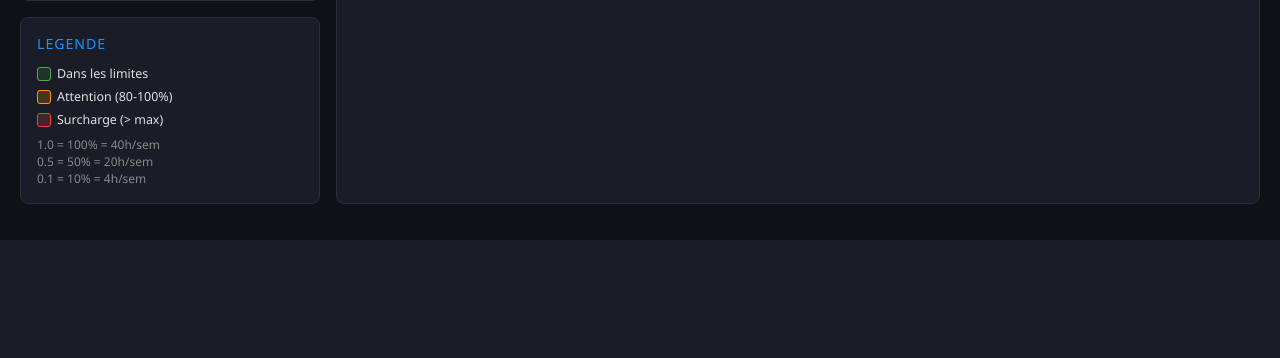
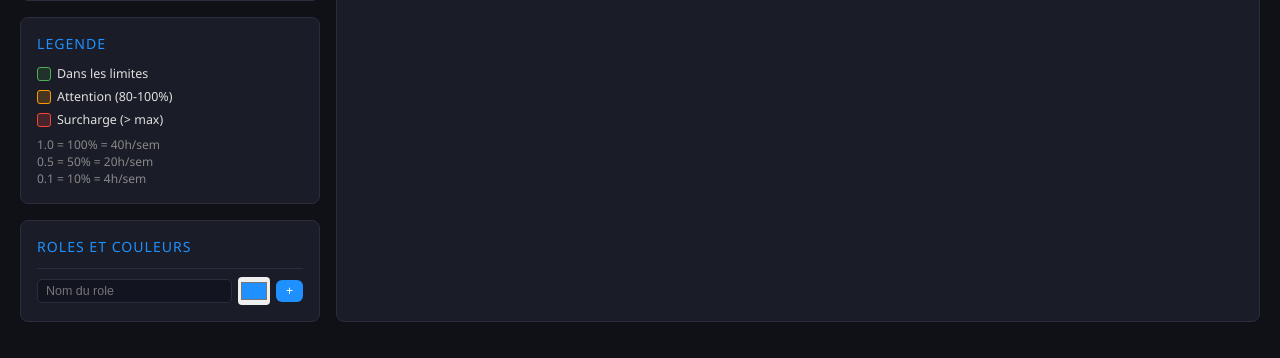
Before and after one commit to beyp/ProjectMind, a Python web app: template templates/capacity.html in a window 1280 px wide. Shown: the part 727-1085 px from the top of the page. Before the commit the page ends 967 px from the top, so only its background shows below. Run offline with Jinja, Linux system fonts and the light colour scheme; the template is opened without the code that fills it, so the values that code supplies are empty.

Commit message:
feat: role_colors from DB via Jinja2, role management UI, auto-color on role input

```diff
--- a/templates/capacity.html
+++ b/templates/capacity.html
@@ -212,6 +212,36 @@ header h1{color:var(--accent);font-size:1.05rem;}
         1.0 = 100% = 40h/sem<br>
         0.5 = 50% = 20h/sem<br>
         0.1 = 10% = 4h/sem
+      </div>
+    </div>
+
+    <!-- Gestion des rôles -->
+    <div class="card">
+      <div class="card-ttl">Roles et couleurs</div>
+      <div id="roles-list-mgmt" style="margin-bottom:10px;">
+        {% for rc in role_colors %}
+        <div style="display:flex;align-items:center;gap:6px;padding:3px 0;font-size:0.8rem;">
+          <span style="width:12px;height:12px;border-radius:50%;background:{{ rc.color }};
+            flex-shrink:0;border:1px solid rgba(255,255,255,0.2);"></span>
+          <span style="flex:1;">{{ rc.role }}</span>
+          <span style="font-size:0.7rem;color:var(--dim);">{{ rc.color }}</span>
+          <button class="del-role-btn" data-role="{{ rc.role }}"
+            style="background:none;border:none;color:var(--red);cursor:pointer;
+              font-size:0.8rem;padding:0 4px;"
+            title="Supprimer ce role">&times;</button>
+        </div>
+        {% endfor %}
+      </div>
+      <!-- Ajouter un rôle -->
+      <div style="border-top:1px solid var(--border);padding-top:8px;margin-top:4px;">
+        <div style="display:flex;gap:6px;align-items:center;">
+          <input id="new-role-name" type="text" placeholder="Nom du role"
+            style="flex:1;background:#12141f;border:1px solid var(--border);color:var(--text);
+              padding:4px 8px;border-radius:5px;font-size:0.78rem;">
+          <input id="new-role-color" type="color" value="#1E90FF"
+            style="width:32px;height:28px;padding:1px;border:none;cursor:pointer;border-radius:4px;">
+          <button class="btn btn-p" id="btn-add-role" style="font-size:0.75rem;padding:4px 10px;">+</button>
+        </div>
       </div>
     </div>
   </div>
@@ -469,66 +499,50 @@ document.addEventListener('DOMContentLoaded', function() {
   });
 
   // Ajouter ressource
-  // Palette couleurs par rôle (sync avec server)
-  var ROLE_COLORS = {
-    "PM":             "#E74C3C",
-    "BA":             "#3498DB",
-    "SME":            "#27AE60",
-    "Lead":           "#8E44AD",
-    "Dev":            "#1ABC9C",
-    "Analyst":        "#2980B9",
-    "OD Data CoreHR": "#F39C12",
-    "OD Data WFM":    "#E67E22",
-    "Architect":      "#9B59B6",
-    "QA":             "#16A085",
-    "OCM":            "#D35400",
-    "Support":        "#7F8C8D"
-  };
+  // ── Couleurs des rôles depuis la DB ─────────────────────────────────────────
+  // Chargé via Jinja2 (toujours sync avec la DB)
+  window.ROLE_COLORS = {};
+  {% for rc in role_colors %}
+  window.ROLE_COLORS["{{ rc.role }}"] = "{{ rc.color }}";
+  {% endfor %}
 
-  // Auto-couleur quand on saisit un rôle
+  function applyRoleColor(role, colorInputId) {
+    var color = window.ROLE_COLORS[role];
+    if (color) {
+      var el = document.getElementById(colorInputId);
+      if (el) el.value = color;
+    }
+  }
+
+  // Auto-couleur formulaire ajout
   var roleInput = document.getElementById('r-role');
   if (roleInput) {
-    roleInput.addEventListener('input', function() {
-      var role  = this.value.trim();
-      var color = ROLE_COLORS[role];
-      if (color) {
-        var colorInput = document.getElementById('r-color');
-        if (colorInput) colorInput.value = color;
-      }
-    });
-    roleInput.addEventListener('change', function() {
-      var role  = this.value.trim();
-      var color = ROLE_COLORS[role];
-      if (color) {
-        var colorInput = document.getElementById('r-color');
-        if (colorInput) colorInput.value = color;
-      }
+    roleInput.addEventListener('input',  function() { applyRoleColor(this.value.trim(), 'r-color'); });
+    roleInput.addEventListener('change', function() { applyRoleColor(this.value.trim(), 'r-color'); });
+  }
+
+  // Mettre à jour datalists avec les rôles de la DB
+  function refreshRoleDatalist(datalistId) {
+    var dl = document.getElementById(datalistId);
+    if (!dl) return;
+    dl.innerHTML = '';
+    Object.keys(window.ROLE_COLORS).forEach(function(role) {
+      var opt = document.createElement('option');
+      opt.value = role;
+      dl.appendChild(opt);
     });
   }
+  refreshRoleDatalist('roles-list');
+  refreshRoleDatalist('roles-list-edit');
 
-  // Idem pour le modal d édition
-  var erRoleInput = document.getElementById('er-role');
-  if (erRoleInput) {
-    function updateEditColor() {
-      var role  = erRoleInput.value.trim();
-      var color = ROLE_COLORS[role];
-      if (color) {
-        var colorInput = document.getElementById('er-color');
-        if (colorInput) colorInput.value = color;
-      }
-    }
-    erRoleInput.addEventListener('input',  updateEditColor);
-    erRoleInput.addEventListener('change', updateEditColor);
-  }
-
+  // Ajouter ressource
   document.getElementById('btn-add-res').addEventListener('click', function() {
     var acro = document.getElementById('r-acro').value.trim().toUpperCase();
     if (!acro) { alert('Acronyme obligatoire'); return; }
     var role  = document.getElementById('r-role') ? document.getElementById('r-role').value.trim() : '';
     var color = document.getElementById('r-color').value;
-    // Si couleur par défaut (#1E90FF) et rôle connu → appliquer couleur du rôle
-    if (color === '#1E90FF' && ROLE_COLORS[role]) {
-      color = ROLE_COLORS[role];
+    if (!color || color === '#1e90ff' || color === '#1E90FF') {
+      color = window.ROLE_COLORS[role] || '#1E90FF';
     }
     fetch('/api/projects/'+PID+'/resources', {
       method:'POST', headers:{'Content-Type':'application/json'},
@@ -574,6 +588,44 @@ document.addEventListener('DOMContentLoaded', function() {
 
   // Charger
   loadCap(CY);
+
+  // ── Gestion des rôles ────────────────────────────────────────────────────────
+
+  // Supprimer un rôle
+  document.querySelectorAll('.del-role-btn').forEach(function(btn) {
+    btn.addEventListener('click', function() {
+      var role = this.dataset.role;
+      if (!confirm('Supprimer le role "' + role + '" ?')) return;
+      fetch('/api/role-colors/' + encodeURIComponent(role), { method: 'DELETE' })
+      .then(function(r) { return r.json(); })
+      .then(function(d) { if (d.ok) location.reload(); });
+    });
+  });
+
+  // Ajouter un rôle
+  var btnAddRole = document.getElementById('btn-add-role');
+  if (btnAddRole) {
+    btnAddRole.addEventListener('click', function() {
+      var name  = document.getElementById('new-role-name').value.trim();
+      var color = document.getElementById('new-role-color').value;
+      if (!name) { alert('Nom du role obligatoire'); return; }
+      fetch('/api/role-colors', {
+        method:  'POST',
+        headers: { 'Content-Type': 'application/json' },
+        body:    JSON.stringify({ role: name, color: color })
+      })
+      .then(function(r) { return r.json(); })
+      .then(function(d) {
+        if (d.ok) {
+          window.ROLE_COLORS[name] = color;
+          location.reload();
+        }
+      });
+    });
+    document.getElementById('new-role-name').addEventListener('keydown', function(e) {
+      if (e.key === 'Enter') btnAddRole.click();
+    });
+  }
 });
 
 // ── IA Capacity ───────────────────────────────────────────────────────────────
@@ -777,22 +829,35 @@ document.addEventListener('DOMContentLoaded', function() {
     });
   }
 
-  // Bouton Sauvegarder
+  // Auto-couleur modal édition
+  var erRoleInput2 = document.getElementById('er-role');
+  if (erRoleInput2) {
+    erRoleInput2.addEventListener('input',  function() { applyRoleColor(this.value.trim(), 'er-color'); });
+    erRoleInput2.addEventListener('change', function() { applyRoleColor(this.value.trim(), 'er-color'); });
+  }
+
+  // Bouton Sauvegarder édition ressource
   var erSave = document.getElementById('er-save');
   if (erSave) {
     erSave.addEventListener('click', function() {
       var id = parseInt(document.getElementById('er-id').value);
       if (!id) return;
+      var role  = document.getElementById('er-role').value.trim();
+      var color = document.getElementById('er-color').value;
+      // Si couleur non modifiée et rôle connu → appliquer couleur du rôle
+      if (window.ROLE_COLORS && window.ROLE_COLORS[role]) {
+        color = window.ROLE_COLORS[role];
+      }
       fetch('/api/resources/' + id, {
         method:  'PUT',
         headers: { 'Content-Type': 'application/json' },
         body: JSON.stringify({
           acronym:      document.getElementById('er-acro').value.trim().toUpperCase(),
           full_name:    document.getElementById('er-name').value.trim(),
-          role:         document.getElementById('er-role').value.trim(),
+          role:         role,
           max_fraction: parseFloat(document.getElementById('er-max').value) || 1.0,
           is_external:  document.getElementById('er-ext').value === '1' ? 1 : 0,
-          color:        document.getElementById('er-color').value,
+          color:        color,
         })
       })
       .then(function(r) { return r.json(); })
```
